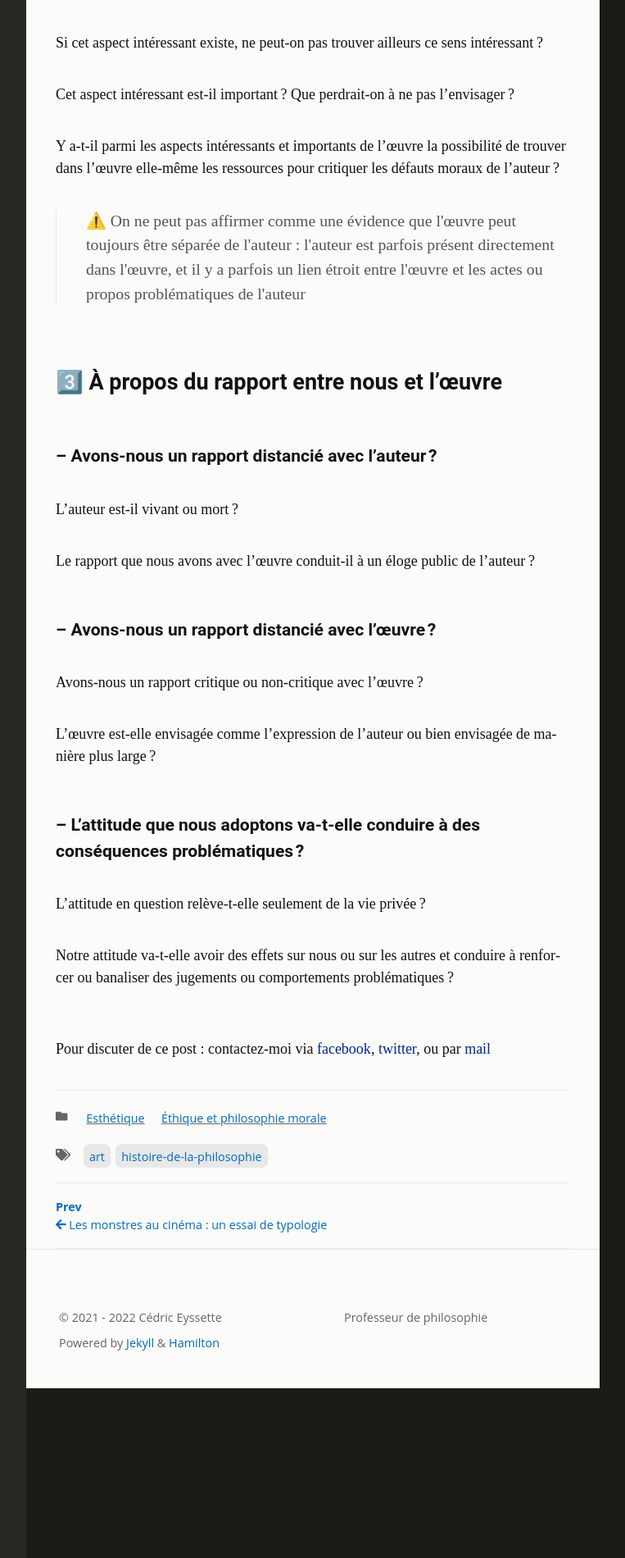
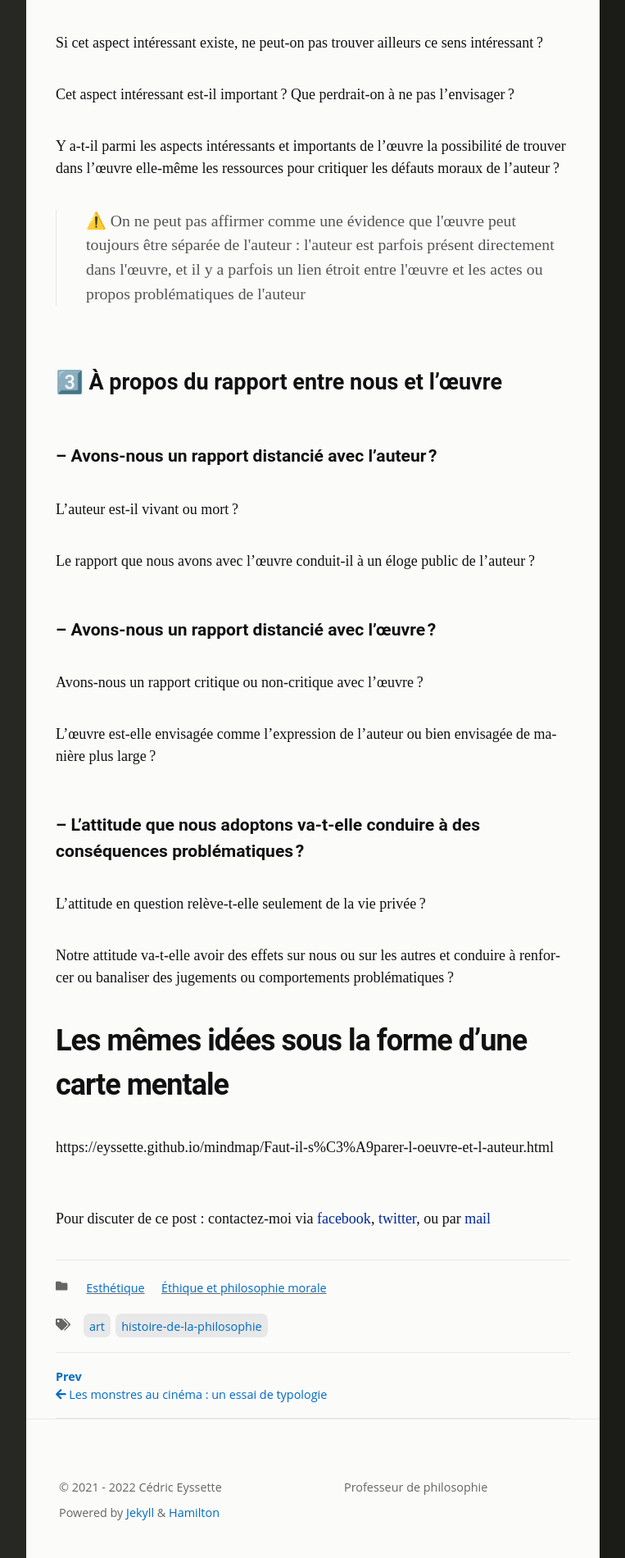
Before and after one commit to eyssette/Blog, a Jekyll site: the page built from _posts/2022-07-04-séparer-l-oeuvre-de-l-auteur.md, in a window 1280 px wide. Shown: the part 2436-4336 px from the top of the page at 82% size, without its empty margins (388-1151 px from the left). Built offline with Jekyll 4.4.1, drawn with Linux system fonts in a browser that asks for light colours; nearby versions of some CDN libraries; some web fonts are replaced; comment, search, counter and statistics services are not loaded.

Commit message:
Update 2022-07-04-séparer-l-oeuvre-de-l-auteur.md

```diff
--- a/_posts/2022-07-04-séparer-l-oeuvre-de-l-auteur.md
+++ b/_posts/2022-07-04-séparer-l-oeuvre-de-l-auteur.md
@@ -64,3 +64,8 @@ L'œuvre est-elle envisagée comme l'expression de l'auteur ou bien envisagée d
 L'attitude en question relève-t-elle seulement de la vie privée ?
 
 Notre attitude va-t-elle avoir des effets sur nous ou sur les autres et conduire à renforcer ou banaliser des jugements ou comportements problématiques ?
+
+
+# Les mêmes idées sous la forme d'une carte mentale
+
+https://eyssette.github.io/mindmap/Faut-il-s%C3%A9parer-l-oeuvre-et-l-auteur.html
```
